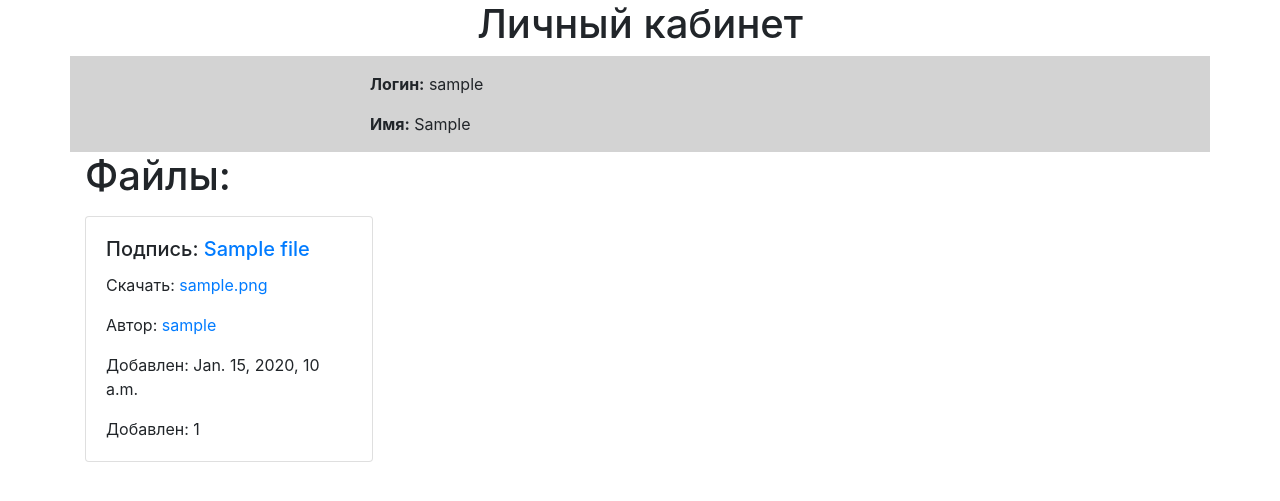
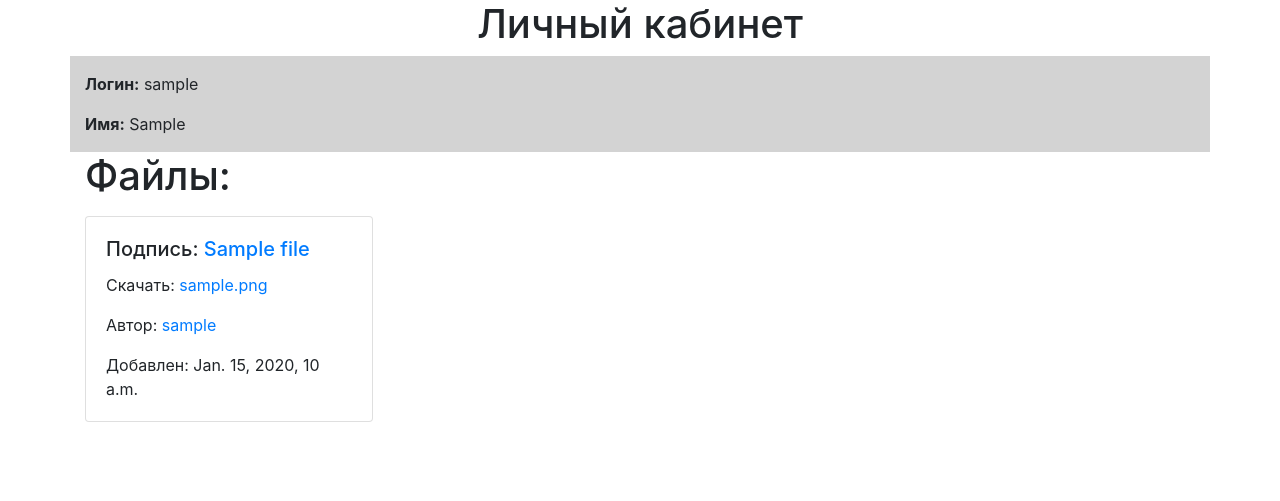
Before and after one commit to papagans/final_exam, a Django app: page /accounts/profile/1/ in a window 1280 px wide. Shown: the part 56-557 px from the top of the page. Run offline with Django 3.2, Linux system fonts and the light colour scheme; tables that the repository leaves empty hold one stand-in row (values such as "Sample post"); some libraries are stand-ins or nearby versions.

Commit message:
поправил верстку у user_detail

```diff
--- a/source/accounts/templates/user_detail.html
+++ b/source/accounts/templates/user_detail.html
@@ -4,10 +4,6 @@
     <div class="lk-content">
         <h1 class="text-center">Личный кабинет</h1>
         <div class="row" style="background-color: lightgray">
-            <div class="col col-12 col-sm-10 col-md-8 col-lg-3" style="width: 25%">
-                <div class="mt-3">
-                </div>
-            </div>
             <div class="col col-12 col-sm-10 col-md-8 col-lg-5" style="width: 25%">
                 <div class="mt-3">
                     <p><b>Логин:</b> {{ user_obj.username }}</p>
@@ -19,37 +15,42 @@
     </div>
     <h1>Файлы:</h1>
     {% for file in user_obj.announce_author.all %}
-        {% if file.access == 'public' and file.author != request.user%}
-    <div class="card mt-3" style="width: 18rem;">
+        {% if file.access == 'public' and file.author != request.user %}
+
+            <div class="card mt-3 " style="width: 18rem;">
                 <div class="card-body">
-    <h5 class="card-title">Подпись: <a href="{% url 'webapp:file_detail' file.id %}">{{ file.title}}</a></h5>
+                    <h5 class="card-title">Подпись: <a href="{% url 'webapp:file_detail' file.id %}">{{ file.title }}</a></h5>
                     <p class="card-text">Скачать: <a href="{{ file.file.url }}">{{ file.file }}</a></p>
                     {% if file.author %}
-          <p class="card-text">Автор: <a href="{% url 'accounts:user_detail' file.author_id %}">{{ file.author}}</a></p>
+                        <p class="card-text">Автор: <a
+                                href="{% url 'accounts:user_detail' file.author_id %}">{{ file.author }}</a></p>
                     {% else %}
                         <p class="card-text">Автор: Аноним</p>
                     {% endif %}
-      <p class="card-text">Добавлен: {{ file.created_at}}</p>
-  <p class="card-text">Добавлен: {{ file.pk}}</p>
+                    <p class="card-text">Добавлен: {{ file.created_at }}</p>
                     {% if perms.webapp.change_file or file.author == request.user %}
                         <a href="{% url 'webapp:file_update' file.pk %}" class="btn btn-primary">Редактировать</a>
                         <a href="{% url 'webapp:file_delete' file.pk %}" class="btn btn-success">Удалить</a>
+
                     {% endif %}
+                </div>
+            </div>
         {% endif %}
+
     {% endfor %}
     {% for file in user_obj.announce_author.all %}
-        {% if file.author == request.user%}
+        {% if file.author == request.user %}
             <div class="card mt-3" style="width: 18rem;">
             <div class="card-body">
-    <h5 class="card-title">Подпись: <a href="{% url 'webapp:file_detail' file.id %}">{{ file.title}}</a></h5>
+            <h5 class="card-title">Подпись: <a href="{% url 'webapp:file_detail' file.id %}">{{ file.title }}</a></h5>
             <p class="card-text">Скачать: <a href="{{ file.file.url }}">{{ file.file }}</a></p>
             {% if file.author %}
-          <p class="card-text">Автор: <a href="{% url 'accounts:user_detail' file.author_id %}">{{ file.author}}</a></p>
+                <p class="card-text">Автор: <a
+                        href="{% url 'accounts:user_detail' file.author_id %}">{{ file.author }}</a></p>
             {% else %}
                 <p class="card-text">Автор: Аноним</p>
             {% endif %}
-      <p class="card-text">Добавлен: {{ file.created_at}}</p>
-  <p class="card-text">Добавлен: {{ file.pk}}</p>
+            <p class="card-text">Добавлен: {{ file.created_at }}</p>
             {% if perms.webapp.change_file or file.author == request.user %}
                 <a href="{% url 'webapp:file_update' file.pk %}" class="btn btn-primary">Редактировать</a>
                 <a href="{% url 'webapp:file_delete' file.pk %}" class="btn btn-success">Удалить</a>
```
Also changed, not shown: source/webapp/templates/index.html (+0 -13 lines). Lines whose indentation alone changed are shown as unchanged.
